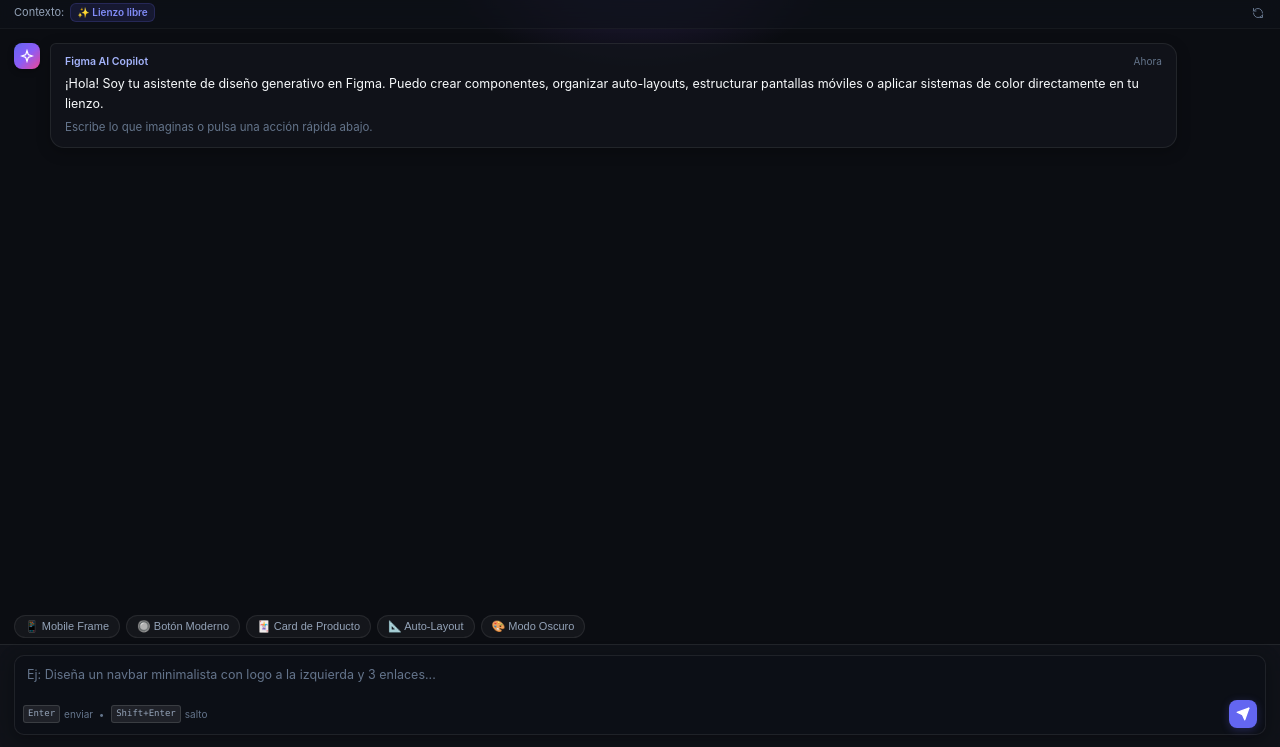
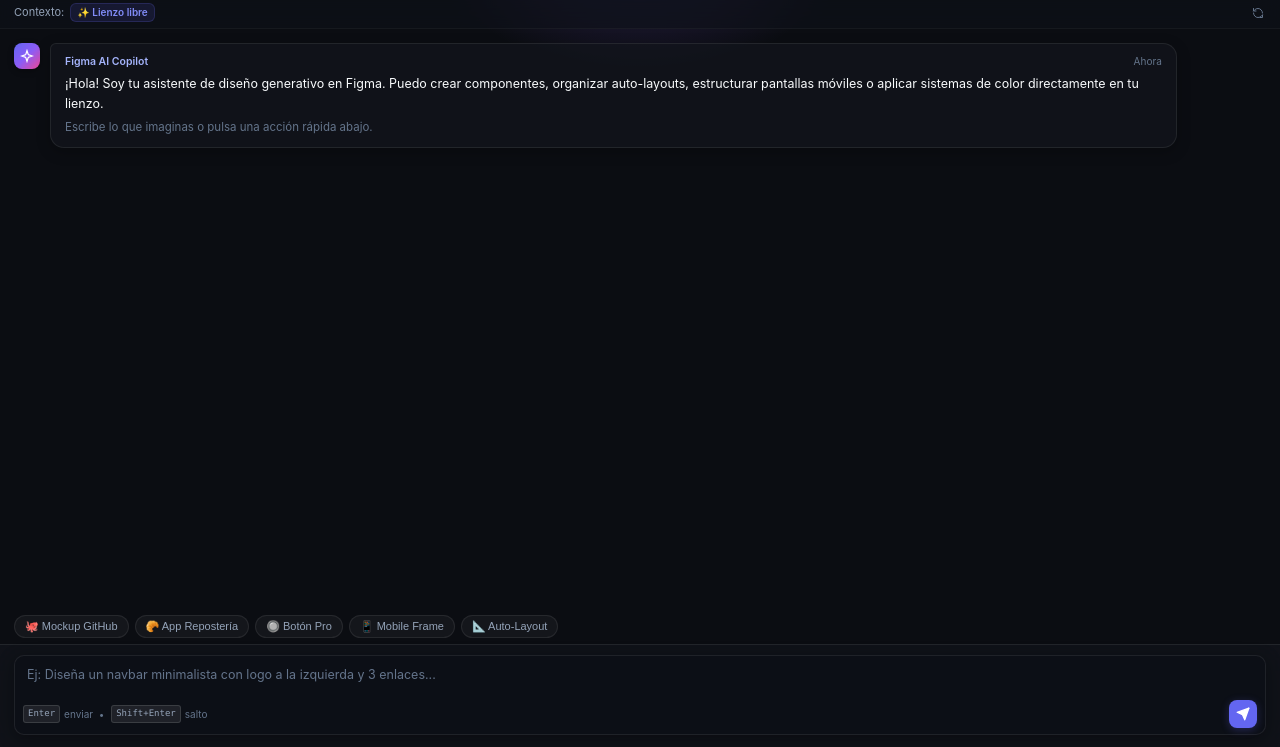
Before and after one commit to brayancortes22/figma-ai-copilot, a website: page src/ui.html in a window 1280 px wide. Shown: the part 53-800 px from the top of the page. Drawn offline with Linux system fonts and the light colour scheme.

Commit message:
feat: add GitHub mockup and Bakery app one-click quick pills

```diff
--- a/src/ui.html
+++ b/src/ui.html
@@ -984,20 +984,20 @@
        ACCIONES RÁPIDAS (QUICK PROMPTS PILLS)
        ======================================================================== -->
   <div class="quick-prompts-bar">
+    <button class="quick-pill" data-prompt="Crea un mockup completo de la página de repositorio de GitHub: header oscuro con buscador y logo, barra de repositorio con nombre y badge Public, botones de Watch, Fork y Star, pestañas de navegación y botón verde <> Code">
+      🐙 Mockup GitHub
+    </button>
+    <button class="quick-pill" data-prompt="Crea un diseño completo mobile de alta fidelidad para una repostería artesanal gourmet: login con inputs y botón, y catálogo con cards de pasteles, precios destacados y botones de compra">
+      🥐 App Repostería
+    </button>
+    <button class="quick-pill" data-prompt="Crea un botón moderno estilo Refero AAA con Auto-Layout, variante primaria, texto 'Comenzar Ahora' y esquinas redondeadas">
+      🔘 Botón Pro
+    </button>
     <button class="quick-pill" data-prompt="Crea un Frame móvil iPhone 16 Pro (393x852) en modo oscuro con barra de estado y encabezado">
       📱 Mobile Frame
     </button>
-    <button class="quick-pill" data-prompt="Crea un botón moderno estilo Refero AAA con Auto-Layout, icono de flecha, texto 'Comenzar Ahora' y padding 12px 24px">
-      🔘 Botón Moderno
-    </button>
-    <button class="quick-pill" data-prompt="Crea una Card de Producto para e-commerce con imagen, badge de descuento 'Nuevo', título, precio y botón de compra">
-      🃏 Card de Producto
-    </button>
     <button class="quick-pill" data-prompt="Aplica Auto-Layout vertical con espaciado de 16px y padding de 20px a los elementos seleccionados">
       📐 Auto-Layout
-    </button>
-    <button class="quick-pill" data-prompt="Transforma los colores de los elementos seleccionados a una paleta Dark Mode sofisticada (#0B0D12, #1E2330, acentos #6366F1)">
-      🎨 Modo Oscuro
     </button>
   </div>
 
```
Also changed, not shown: ui.html (+9 -9 lines).
